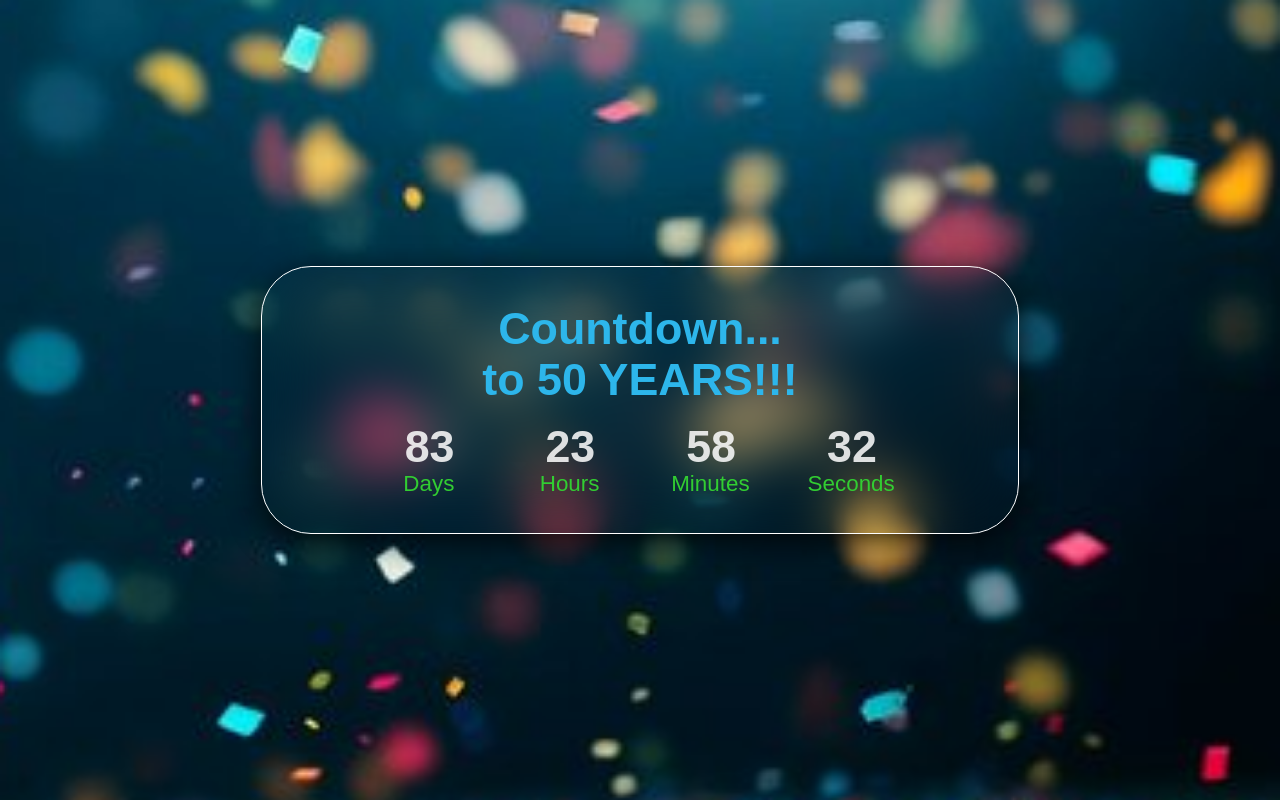
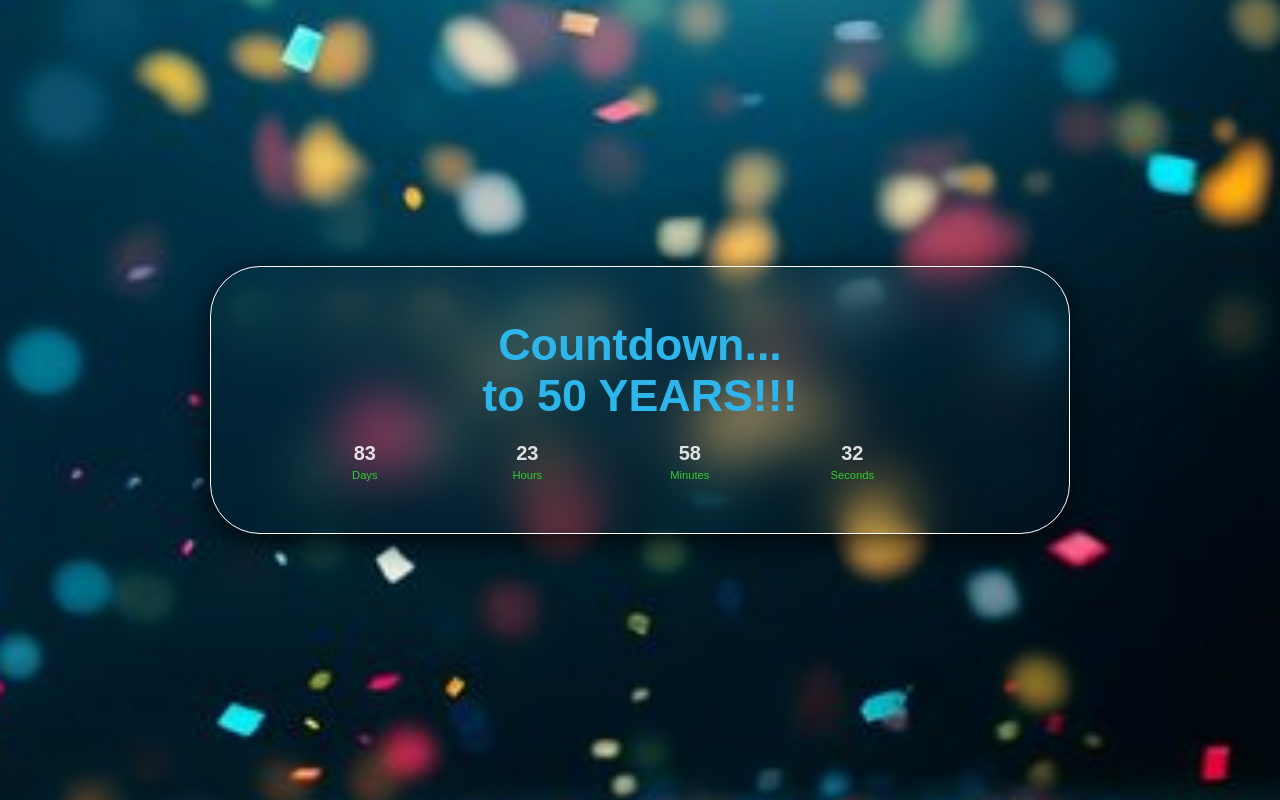
Before and after one commit to cbyzz24/Event-Countdown, a plain HTML site: page index.html in a window 1280 px wide. Drawn offline with Linux system fonts and the light colour scheme.

Commit message:
Spacing and layout improvements

```diff
--- a/style2.css
+++ b/style2.css
@@ -22,7 +22,7 @@ body{
 
 .mainWrapper{
     /* width: 450px; */
-    width: 57vw;
+    width: 65vw;
     height: 30vh;
     /* padding: 50px 50px; */
     padding: min(2em, 1%);
@@ -49,21 +49,23 @@ body{
 }
 
 .timeWrapper{
+    width: 50vw;
     margin-top: 2vh;
     display: grid;
     grid-template-columns: repeat(4, 1fr);
-    /* justify-self: center; */
     align-self: center;
-    /* column-gap: 30px; */
-    column-gap: 4vw;
+    column-gap: 10px;
+    /* column-gap: 4vw; */
 }
 
 .timeWrapper input{
-    margin-left: .40vw;
-    width: 6vw;
-    height: 6vh;
-    /* font-size: 3.5rem; */
-    font-size: 3.5vw;
+    /* margin-left: .40vw; */
+    /* margin-left: 4px; */
+    padding: 4px 0px;
+    width: 7vw;
+    height: 3vh;
+    font-size: 1.25rem;
+    /* font-size: 3vw; */
     font-weight: bold;
     text-align: center;
     border: none;
@@ -78,7 +80,9 @@ body{
 .timeWrapper label{
     width: 7vw;
     /* margin-top: 10px; */
-    font-size: 1.75vw;
+    font-size: 70%;
+    /* font-size: 1.2vw; */
+    /* font-size: .75rem; */
     /* font-weight: bold; */
     text-align: center;
     color: hsl(120, 61%, 50%);
```
